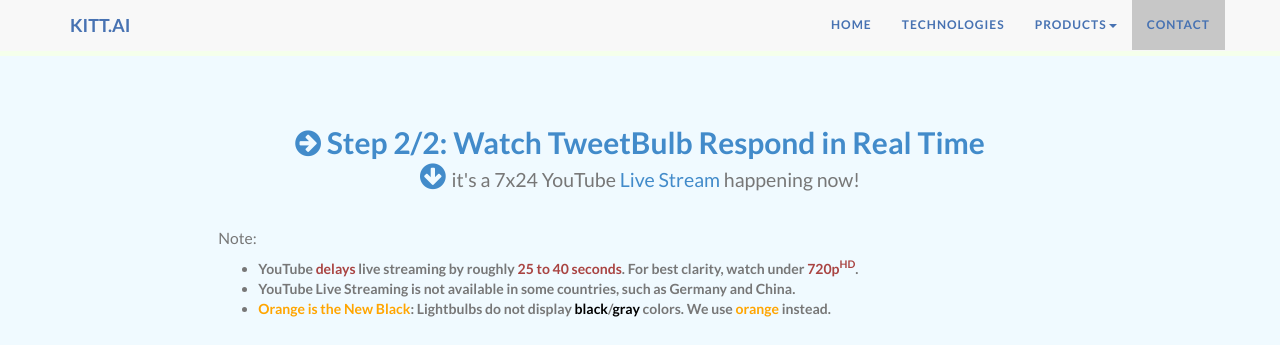
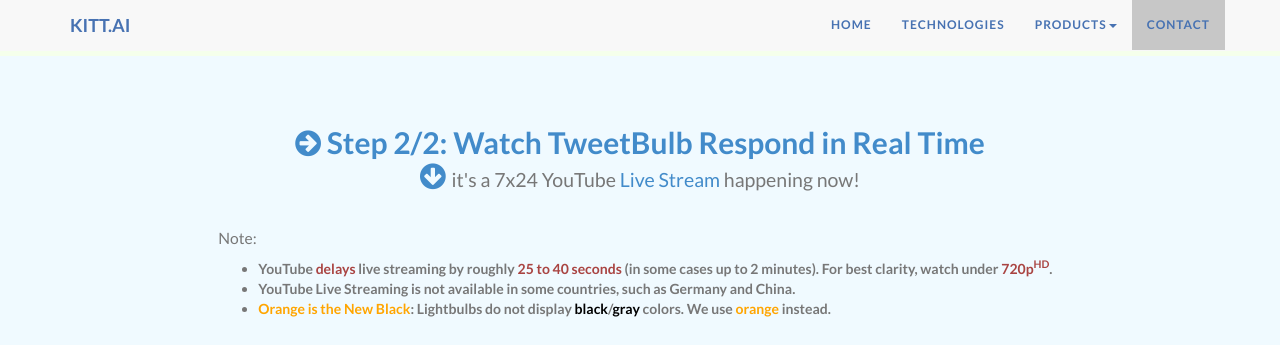
Before and after one commit to Kitt-AI/Kitt-AI.github.io, a Jekyll site: the page built from tweetbulb0/index.html, in a window 1280 px wide and 900 px high, scrolled down 1649 px, cut to the strip 0-345 px from the top of the window. Built offline with Jekyll 4.4.1, drawn with Linux system fonts in a browser that asks for light colours; comment, search, counter and statistics services are not loaded.

Commit message:
2 minutes

```diff
--- a/tweetbulb0/index.html
+++ b/tweetbulb0/index.html
@@ -323,7 +323,7 @@
 
                 <ul>
                     <li>YouTube <span class="text-danger">delays</span> live streaming by roughly
-                        <span class="text-danger">25 to 40 seconds</span>.
+                        <span class="text-danger">25 to 40 seconds</span> (in some cases up to 2 minutes).
                         For best clarity, watch under
                         <span class="text-danger">720p<sup>HD</sup></span>.</li>
                     <li>YouTube Live Streaming is not available in some countries, such as Germany and China.
```
